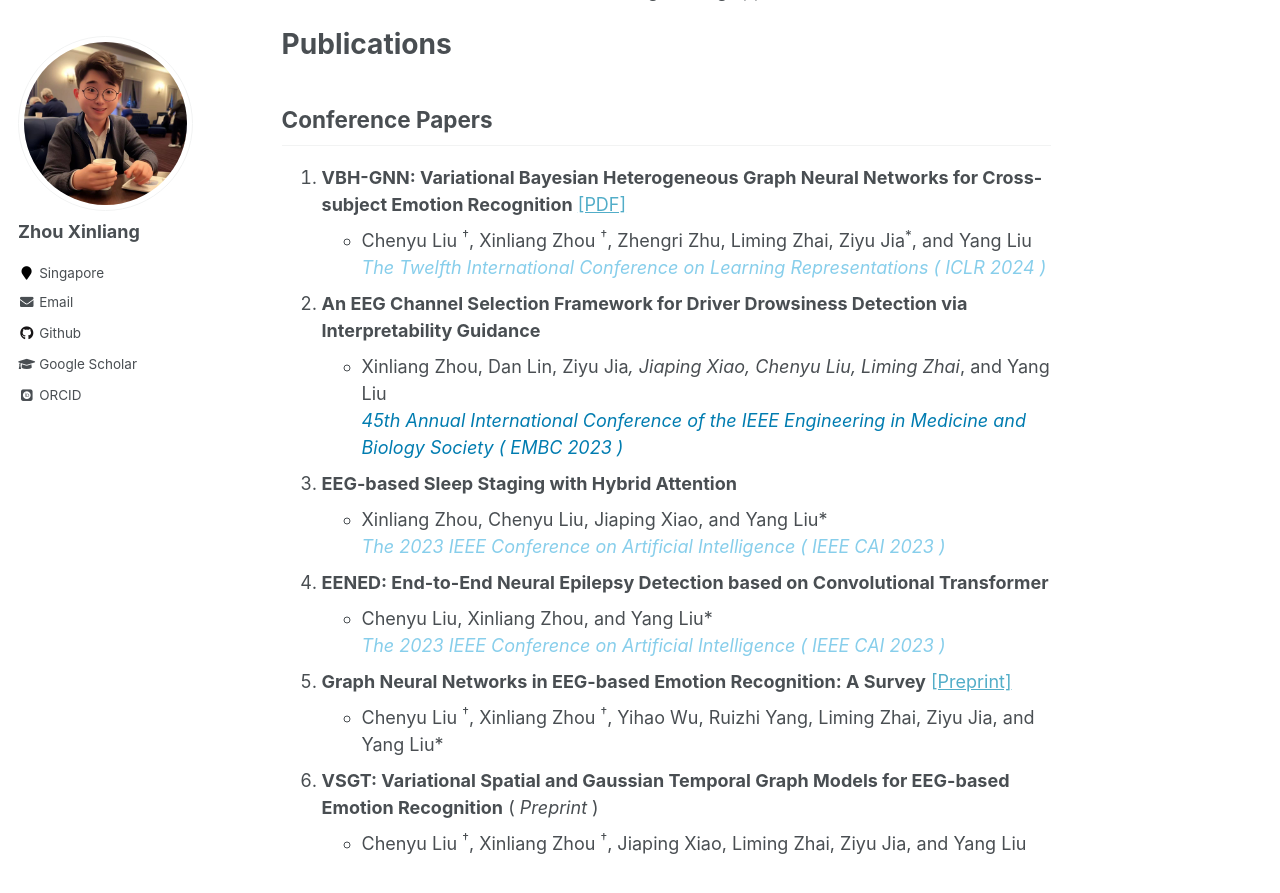
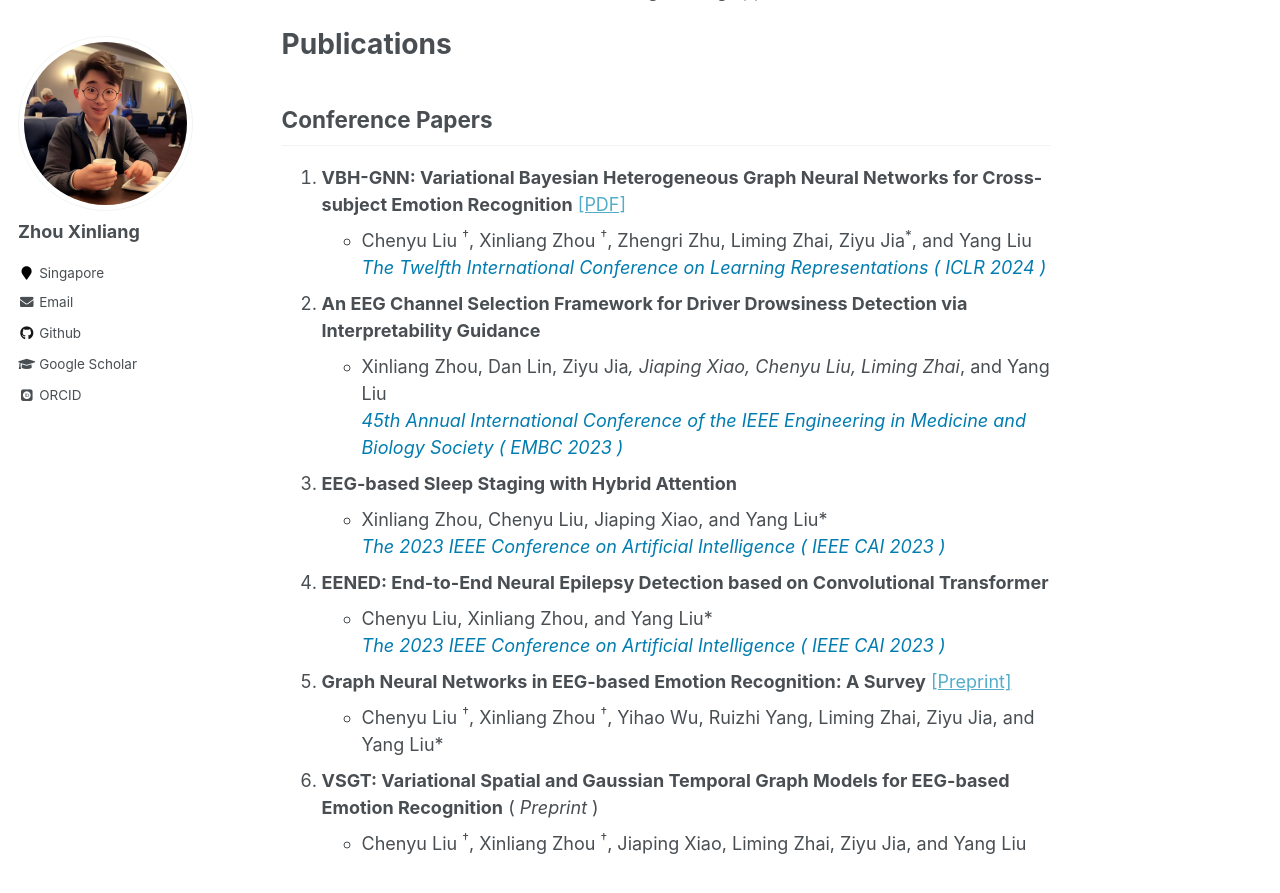
Before and after one commit to xinliangzhou/xinliangzhou.github.io, a Jekyll site: the page built from _pages/about.md, in a window 1280 px wide and 900 px high, scrolled down 345 px. Shown: the top 893 px of the window. Built offline with Jekyll 4.4.1, drawn with Linux system fonts in a browser that asks for light colours; some web fonts are replaced.

Commit message:
Update about.md

```diff
--- a/_pages/about.md
+++ b/_pages/about.md
@@ -17,7 +17,7 @@ Conference Papers
 ------
 1. **VBH-GNN: Variational Bayesian Heterogeneous Graph Neural Networks for Cross-subject Emotion Recognition** [[PDF]](https://openreview.net/pdf?id=EArTDUmILF)
    - Chenyu Liu <sup>†</sup>, Xinliang Zhou <sup>†</sup>, Zhengri Zhu, Liming Zhai, Ziyu Jia<sup>*</sup>, and Yang Liu<br>
-  <span style="color:#87CEEB">*The Twelfth International Conference on Learning Representations ( ICLR 2024 )*</span>
+  <span style="color:#007CB0">*The Twelfth International Conference on Learning Representations ( ICLR 2024 )*</span>
 
 
 2. **An EEG Channel Selection Framework for Driver Drowsiness Detection via Interpretability Guidance**
@@ -26,11 +26,11 @@ Conference Papers
 
 3. **EEG-based Sleep Staging with Hybrid Attention**
    - Xinliang Zhou, Chenyu Liu, Jiaping Xiao, and Yang Liu*
-   <span style="color:#87CEEB">  *The 2023 IEEE Conference on Artificial Intelligence ( IEEE CAI 2023 )*</span>
+   <span style="color:#007CB0">  *The 2023 IEEE Conference on Artificial Intelligence ( IEEE CAI 2023 )*</span>
 
 4. **EENED: End-to-End Neural Epilepsy Detection based on Convolutional Transformer**
    - Chenyu Liu, Xinliang Zhou, and Yang Liu*
-   <span style="color:#87CEEB">   *The 2023 IEEE Conference on Artificial Intelligence ( IEEE CAI 2023 )*</span>
+   <span style="color:#007CB0">   *The 2023 IEEE Conference on Artificial Intelligence ( IEEE CAI 2023 )*</span>
 
 5. **Graph Neural Networks in EEG-based Emotion Recognition: A Survey**  [[Preprint]](https://arxiv.org/pdf/2402.01138.pdf)
     - Chenyu Liu <sup>†</sup>, Xinliang Zhou <sup>†</sup>, Yihao Wu, Ruizhi Yang, Liming Zhai, Ziyu Jia, and Yang Liu*
@@ -45,7 +45,7 @@ Journal Papers
 ------
 1. **Hybrid Spiking Neural Network for Sleep Electroencephalogram Signals**  [[PDF]](https://link.springer.com/article/10.1007/s11432-021-3380-1)
    - Ziyu Jia*, Junyu Ji, Xinliang Zhou*, and Yuhan Zhou
-  <span style="color:#87CEEB">    *Science China Information Sciences 65.4 ( 2022 ): 140403.*</span>
+  <span style="color:#007CB0">    *Science China Information Sciences 65.4 ( 2022 ): 140403.*</span>
 
 2. **Interpretable and Robust AI in EEG Systems: A Survey**  [[Preprint]](https://arxiv.org/pdf/2304.10755.pdf)
    - Xinliang Zhou, Chenyu Liu, Liming Zhai, Ziyu Jia, Cuntai Guan, and Yang Liu*
```
